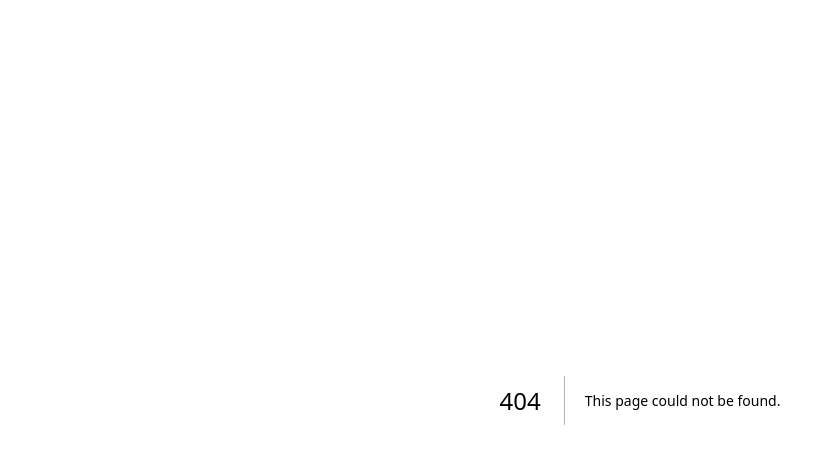
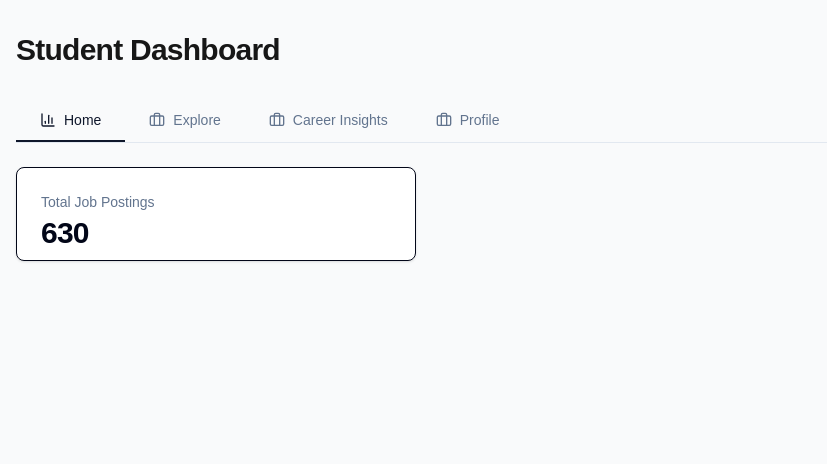
Before and after one commit to CSC392-CSC492-Building-AI-ML-systems/CanWorks-Winter2026, a Next.js app in the folder pathfinder-frontend/: page /student-dashboard in a window 1280 px wide. Before the commit this address had no page. Shown: the top 464 px of the page, without its empty margins (0-827 px from the left). Built offline with nearby package versions, Linux system fonts and the light colour scheme.

Commit message:
Starting on the student dashboard

```diff
--- /dev/null
+++ b/pathfinder-frontend/src/app/student-dashboard/home.tsx
@@ -0,0 +1,20 @@
+
+'use client';
+
+import { Card, CardContent, CardDescription, CardHeader, CardTitle, Badge, Button } from '@/app/components/globalComponents';
+
+export default function StudentDashboardPage() {
+    return (
+        <div className="space-y-6">
+       <div className="grid grid-cols-1 md:grid-cols-3 gap-6">
+          <Card>
+            <CardHeader className="pb-3">
+              <CardDescription>Total Job Postings</CardDescription>
+              <CardTitle className="text-3xl">630</CardTitle>
+            </CardHeader>
+
+          </Card>
+          </div>
+        </div>
+    )
+}
--- /dev/null
+++ b/pathfinder-frontend/src/app/student-dashboard/page.tsx
@@ -0,0 +1,58 @@
+'use client'
+
+import React from 'react';
+// Updated imports to use the single widgets file
+import { Tabs, TabsContent, TabsList, TabsTrigger } from '@/app/components/globalComponents';
+import { BarChart3, Briefcase } from 'lucide-react';
+import AdminReports from '@/app/admin-dashboard/reports';
+import AdminJobManagement from '@/app/admin-dashboard/jobManagement';
+import StudentDashboardPage from './home';
+
+export default function AdminDashboardPage() {
+  return (
+    <div className="min-h-screen bg-gray-50 py-8">
+      <div className="max-w-7xl mx-auto px-4">
+        <div className="mb-8">
+          <h1 className="text-3xl mb-2 font-bold tracking-tight">Student Dashboard</h1>
+        </div>
+
+        <Tabs defaultValue="home" className="space-y-6">
+          {/* Updated TabsList to be cleaner without grid constraints */}
+          <TabsList className="mb-6">
+            <TabsTrigger value="home" className="flex items-center gap-2">
+              <BarChart3 className="w-4 h-4" />
+              Home
+            </TabsTrigger>
+            <TabsTrigger value="explore" className="flex items-center gap-2">
+              <Briefcase className="w-4 h-4" />
+              Explore
+            </TabsTrigger>
+            <TabsTrigger value="career-insights" className="flex items-center gap-2">
+              <Briefcase className="w-4 h-4" />
+              Career Insights
+            </TabsTrigger>
+            <TabsTrigger value="profile" className="flex items-center gap-2">
+              <Briefcase className="w-4 h-4" />
+              Profile
+            </TabsTrigger>
+          </TabsList>
+
+          <TabsContent value="home" className="space-y-4 animate-in fade-in-50 duration-500 slide-in-from-bottom-2">
+            <StudentDashboardPage />
+          </TabsContent>
+
+          <TabsContent value="explore" className="space-y-4 animate-in fade-in-50 duration-500 slide-in-from-bottom-2">
+            <AdminJobManagement />
+          </TabsContent>
+           <TabsContent value="career-insights" className="space-y-4 animate-in fade-in-50 duration-500 slide-in-from-bottom-2">
+            <AdminReports />
+          </TabsContent>
+
+          <TabsContent value="profile" className="space-y-4 animate-in fade-in-50 duration-500 slide-in-from-bottom-2">
+            <AdminJobManagement />
+          </TabsContent>
+        </Tabs>
+      </div>
+    </div>
+  );
+}
```
